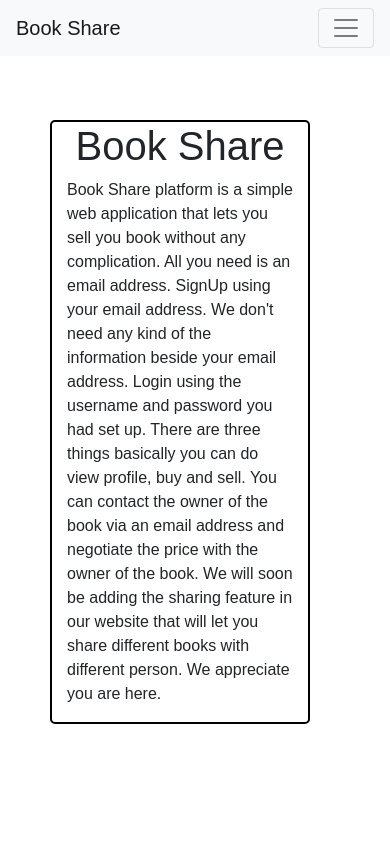
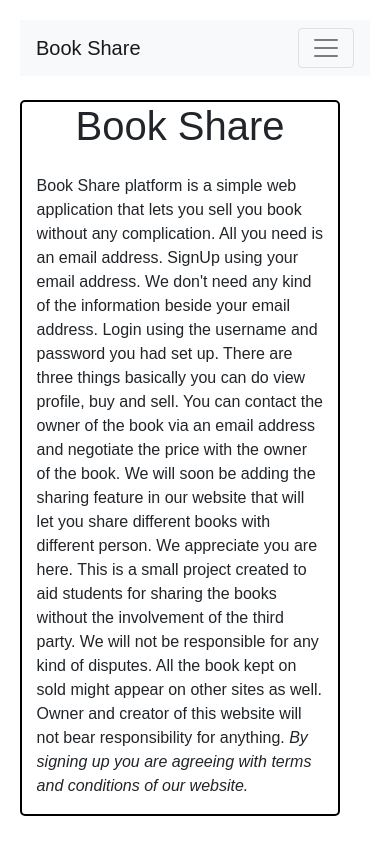
Before and after one commit to Sauasmast/Book-Projects, a Django app: page / in a window 390 px wide. Run offline with Django 3.2, Linux system fonts and the light colour scheme; some libraries are stand-ins or nearby versions; some web fonts are replaced.

Commit message:
Mobile friendly updates

```diff
--- a/Book/Book/settings.py
+++ b/Book/Book/settings.py
@@ -133,6 +133,8 @@ STATICFILES_DIRS = [
     os.path.join(BASE_DIR, 'Book/static'),
 ]
 
+#STATIC_URL = '/static/'
+
 # MEDIA_ROOT = os.path.join(BASE_DIR, 'media')
 
 # MEDIA_URL = "/media/"
--- a/Book/Book/urls.py
+++ b/Book/Book/urls.py
@@ -21,4 +21,4 @@ from django.conf import settings
 urlpatterns = [
     path('admin/', admin.site.urls),
     path('', include('bookapp.urls')),
-] + static(settings.MEDIA_URL, document_root=settings.MEDIA_ROOT)
+]
--- a/Book/bookapp/static/bookapp/index.css
+++ b/Book/bookapp/static/bookapp/index.css
@@ -5,17 +5,28 @@
     overflow-x : hidden;
 }
 
-.container-fluid{
-    padding: 0px;
+.content-content{
+    display : flex;
+    flex-wrap: wrap;
+    align-items: center;
+    min-height: 80vh;
 }
 
-.content-center{
+.container-fluid{
+    padding: 20px;
+}
+
+.row{
+    width: 100%;
+}
+
+/* .content-center{
     position:absolute;
     top: 50%;
     left: 50%;
     transform: translate(-50%,-50%);
     width: 100%;
-}
+} */
 
 .formdiv{
     border: 2px solid black;
@@ -41,6 +52,9 @@ h2:after{
     margin-bottom: 20px;
 }
 
+h1{
+    overflow: hidden;
+}
 
 /* ------------------------------------------------- Logged In: First Page -------------------------------------- */
 .buy_sell_profile a{
@@ -57,6 +71,7 @@ h2:after{
     left: 50%;
     transform: translate(-50%,-50%);
     width: 100%;
+    overflow: hidden;
 }
 
 .buy_sell_profile div a:hover{
--- a/Book/bookapp/templates/bookapp/base.html
+++ b/Book/bookapp/templates/bookapp/base.html
@@ -49,10 +49,10 @@
                   {% endif %}
                 </div>
               </nav>
-
-              {% block content %}
-              {% endblock %}
-
+              <div class="content-content">
+                  {% block content %}
+                  {% endblock %}
+              </div>
               </div>
 
     <!-- Optional JavaScript -->
--- a/Book/bookapp/templates/bookapp/buy.html
+++ b/Book/bookapp/templates/bookapp/buy.html
@@ -10,9 +10,9 @@
 
 <div class="row justify-content-around">
 {% for list in object_list %}
-        <div class="col-3 mr-3 mb-5 text-center formdiv">
+        <div class="col-lg-3 col-md-4 col-12 mr-3 mb-5 text-center formdiv">
             <div class="row justify-content-center p-3">
-                <div class="col-6 mb-3">
+                <div class="col-md-6 col-10 mb-3">
                     {% if list.photo %}
                     <img src="{{list.photo.url}}" style="width:150px; height:150px">
                     {% else %}
--- a/Book/bookapp/templates/bookapp/index.html
+++ b/Book/bookapp/templates/bookapp/index.html
@@ -2,18 +2,20 @@
 
 {% block content %}
 
-<div class="row justify-content-center content-center">
-    <div class="col-8 formdiv">
+<div class="row justify-content-center">
+    <div class="col-md-8 col-11 formdiv">
 
-<h1 class="text-center"> Book Share   </h1>
+    <h1 class="text-center mb-4"> Book Share   </h1>
 
 <p> Book Share platform is a simple web application that lets you sell you book without any complication. All you need is
     an email address. SignUp using your email address. We don't need any kind of the information beside your email address.
     Login using the username and password you had set up. There are three things basically you can do view profile, buy and sell.
     You can contact the owner of the book via an email address and negotiate the price with the owner of the book. We will soon be
     adding the sharing feature in our website that will let you share different books with different person. We appreciate you are here.
+    This is a small project created to aid students for sharing the books without the involvement of the third party. We will not be
+    responsible for any kind of disputes. All the book kept on sold might appear on other sites as well. Owner and creator of this website will
+    not bear responsibility for anything. <i> By signing up you are agreeing with terms and conditions of our website.</i>
 </p>
-
 </div>
 </div>
 
--- a/Book/bookapp/templates/bookapp/signup.html
+++ b/Book/bookapp/templates/bookapp/signup.html
@@ -2,6 +2,7 @@
 
 {% block content %}
 <div class="row justify-content-center">
+
     <div class="col-8 formdiv">
 <h1 class="text-center"> Sign up </h1>
 
```
Also changed, not shown: Book/bookapp/templates/bookapp/profile.html (+6 -2 lines).
